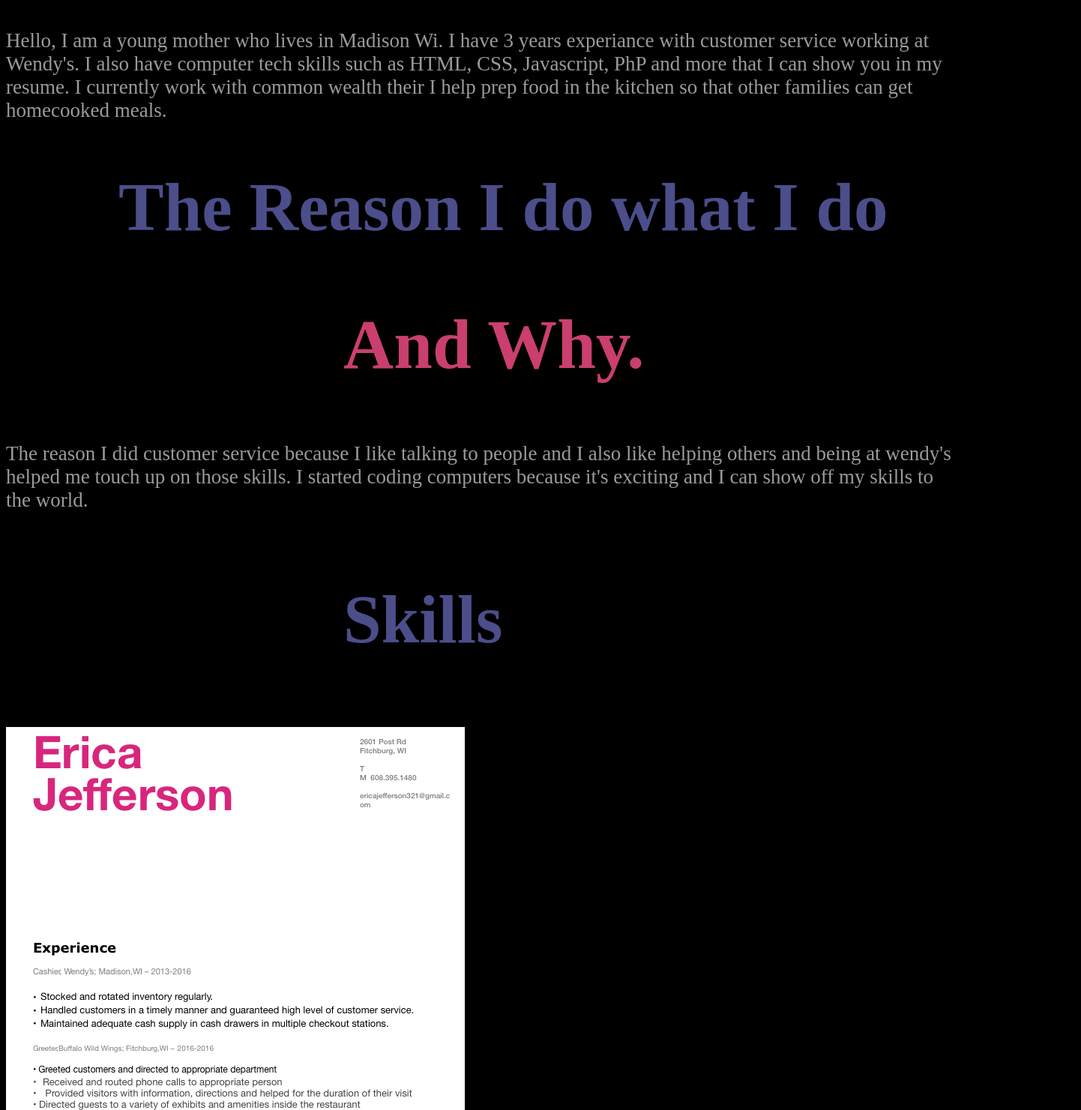
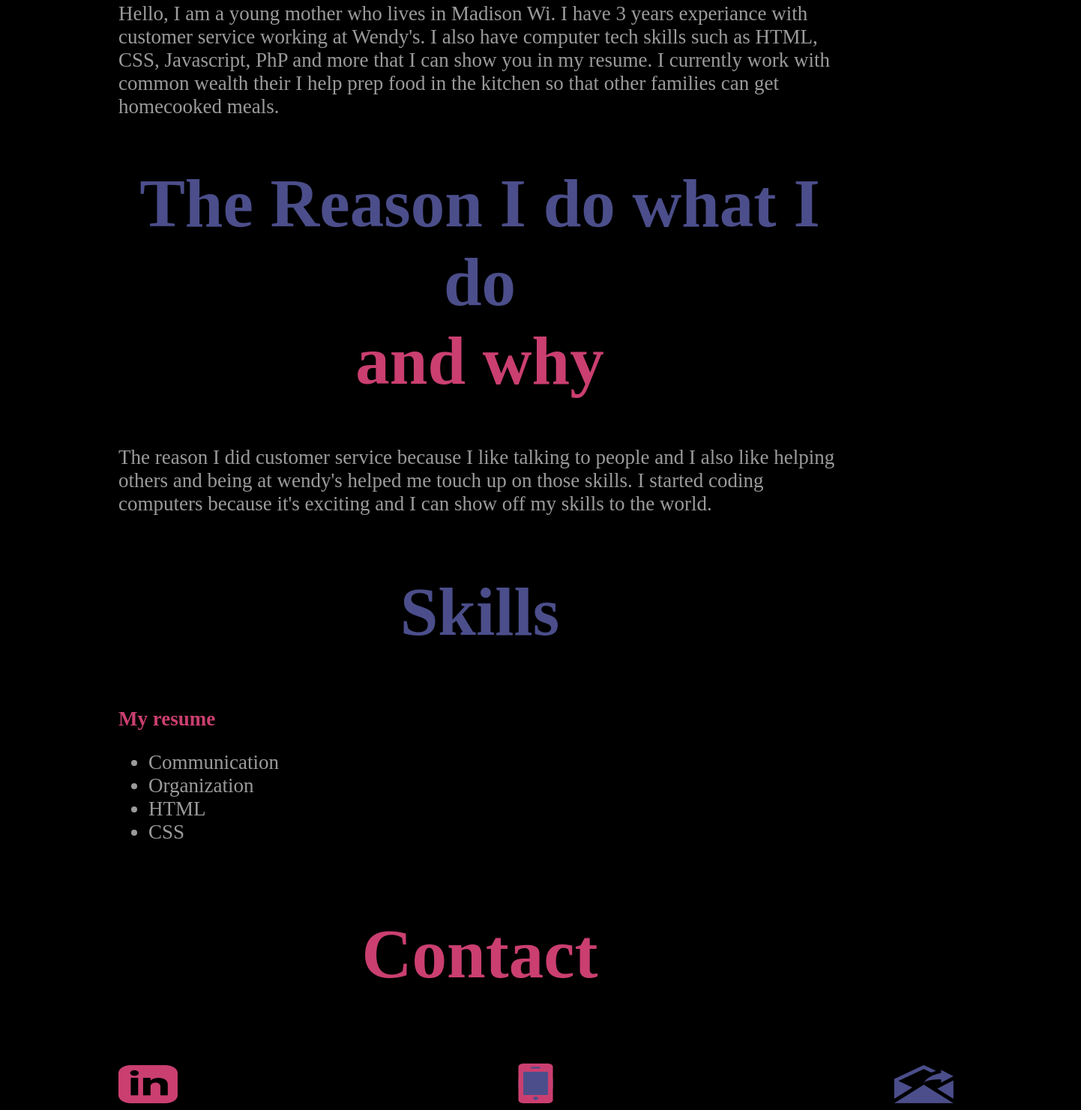
Before and after one commit to ericaj21/ericaj21.github.io, a plain HTML site: page github/onePageWebsite/index.html in a window 1280 px wide. Shown: the part 477-1958 px from the top of the page at 75% size, 1442 px wide, since content can reach past the window. Drawn offline with Linux system fonts and the light colour scheme.

Commit message:
Update
changed my the html and css

```diff
--- a/github/onePageWebsite/index.html
+++ b/github/onePageWebsite/index.html
@@ -2,17 +2,10 @@
 <html>
 <head>
 <title> Erica Jefferson </title>
-</head>
-<body>
-<img src="img header.png">
-
-
-<img style="padding-top: 0px; padding-right: 50px; padding-bottom: 50px; padding-left: 230px;"
-
- src="Heading.png">
-
-
 <style>
+.Headerimg{
+width: 100%;
+}
 
 body{
 	background-color: black;
@@ -25,67 +18,88 @@ color: #9B9B9B;
 letter-spacing: 0;
 }
 
+.maincontent{
+	margin-left:150px;
+	margin-right:150px;
+}
+
 h1{
-	font-family: BradleyHandITCTT-Bold;
+	font-family:Copperplate;
 font-size: 91px;
 color: #4B4E8A;
-letter-spacing: 0;
+text-align: center;
+
+}
+
+
+h2{
+/* SKills: */
+font-family:Copperplate;
+font-size: 91px;
+color: #4B4E8A;
+text-align: center;
 
 
 }
 
-h2{
-	font-family: BradleyHandITCTT-Bold;
+h3{
+	/* Contact: */
+font-family: Copperplate;
 font-size: 93px;
 color: #CA3F70;
-letter-spacing: 0;
-}
-
-h3{
-/* SKills: */
-font-family: BradleyHandITCTT-Bold;
-font-size: 91px;
-color: #4B4E8A;
+text-align: center;
 
 
 }
 
-h4{
-	/* Contact: */
-font-family: BradleyHandITCTT-Bold;
-font-size: 93px;
-color: #CA3F70;
+ul{
+	font-family: Avenir-Book;
+font-size: 27px;
+color: #9B9B9B;
 
 }
 
+a{
+	text-decoration: none;
+	color:#CA3F70;
+	font-weight: bolder;
+}
 </style>
 
 
+</head>
+<body>
+<div>
+<img class="Headerimg" src="img header.png">
+
+<img style="padding-right: 30px; padding-bottom: 50px; padding-left: 75px;" src="Heading.png">
+</div>
+<div class="maincontent">
 <p>Hello, I am a young mother who lives in Madison Wi. I have 3 years experiance with customer service working at Wendy's. I also have computer tech skills such as HTML, CSS, Javascript, PhP and more that I can show you in my resume. I currently work with common wealth their I help prep food in the kitchen so that other families can get homecooked meals. </p>
 
 
-<h1 style="padding-left:150px;">The Reason I do what I do</h1>
-
-<h2 style="padding-left:450px">And Why.</h2>
+<h1>The Reason I do what I do <br>  <span style="color:#CA3F70;">and why</span> </h1>
 
 <p style="font:bold"> The reason I did customer service because I like talking to people and I also like helping others and being at wendy's helped me touch up on those skills. I started coding computers because it's exciting and I can show off my skills to the world.</p>
 
-<h3 style="padding-left:450px"; > Skills </h3>
+<h2> Skills </h3>
+<p><a href="eRicaResume.pdf"> My resume</a></p>
 
+<ul>
+	<li> Communication </li>
+	<li> Organization </li>
+	<li> HTML </li>
+	<li> CSS </li>
+</ul>
+</div>
+<h3> Contact </h4>
 
-
-<img src="eRicaResume.png">
-
-<h4 style="padding-left:450px"> Contact </h4>
-
-<div contactme>
-
-<a href="https://www.linkedin.com/in/erica-jefferson"> <img style="padding-left:150px" src="linkedin.png" /></a>
+<a href=https://www.linkedin.com/in/erica-jefferson> <img style="padding-left:150px" src="linkedin.png" /></a>
 
 <a href="tel:608-540-7197"> <img style="padding-left:450px" src="phone.png"/></a>
 
 <a href="mailto:ericajefferson321@gmail.com"> <img style="padding-left:450px" src="email.png"/></a>
-</div>
+
 
 </body>
 </html>
```
